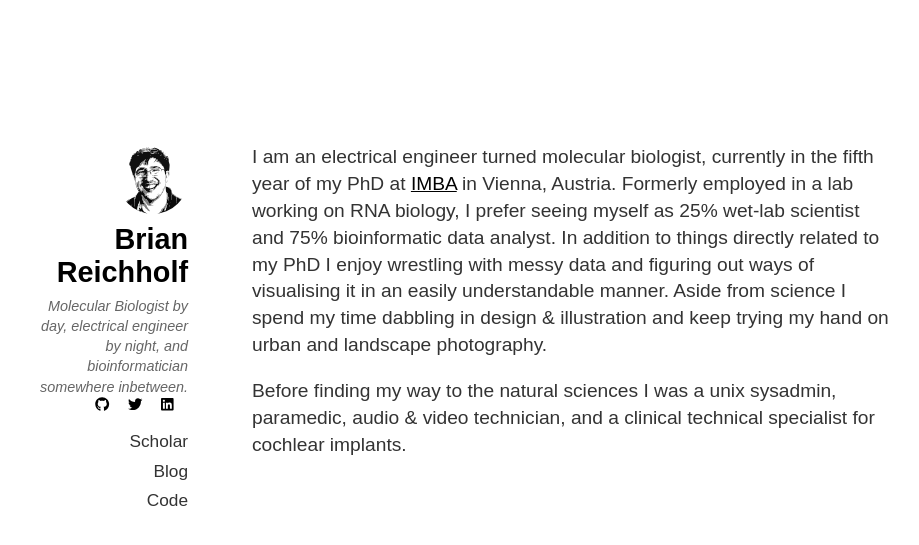
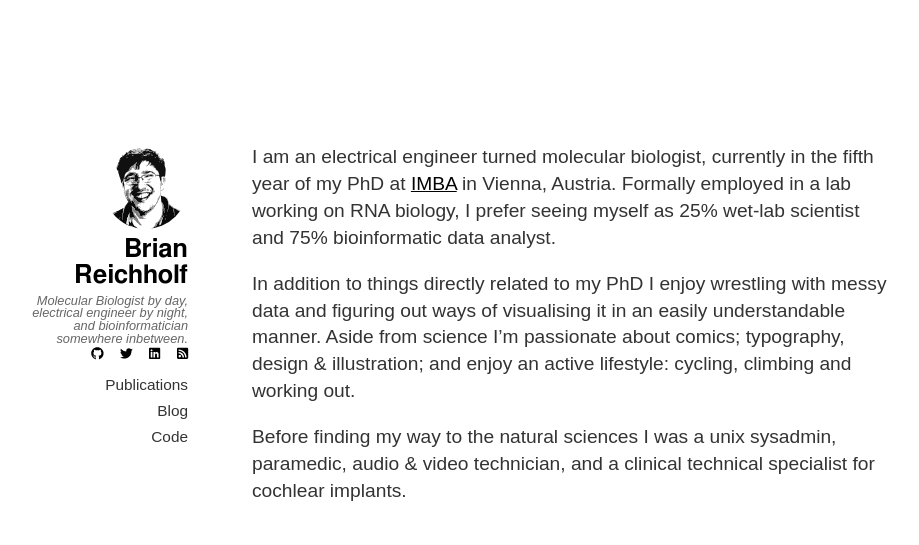
Before and after one commit to breichholf/breichholf.github.io, a Jekyll site: the page built from index.md, in a window 1280 px wide. Shown: the top 545 px of the page, without its empty margins (132-1051 px from the left). Built offline with Jekyll 4.4.1, drawn with Linux system fonts in a browser that asks for light colours.

Commit message:
Minor tweaks overall

```diff
--- a/_includes/head.html
+++ b/_includes/head.html
@@ -12,6 +12,8 @@
 
         <script src=http://cdn.mathjax.org/mathjax/latest/MathJax.js?config=TeX-AMS_HTML.js type=text/javascript></script>
         <script defer src="/css/font-awesome/js/fa-brands.min.js" ></script>
+        <script defer src="/css/font-awesome/js/fa-regular.min.js" ></script>
+        <script defer src="/css/font-awesome/js/fa-solid.min.js" ></script>
         <script defer src="/css/font-awesome/js/fontawesome.min.js"></script>
         <script>
             MathJax.Hub.Config({
--- a/_includes/header.html
+++ b/_includes/header.html
@@ -12,7 +12,7 @@
     </div>
     <div class=home-nav>
         <ul>
-            <li><a href="https://scholar.google.at/citations?user=WUs-Q8AAAAAJ">Scholar</a></li>
+            <li><a href="https://scholar.google.at/citations?user=WUs-Q8AAAAAJ">Publications</a></li>
             <li><a href="/blog/">Blog</a></li>
             <li><a href="{{ site.github_url }}">Code</a></li>
         </ul>
--- a/_includes/post-meta.html
+++ b/_includes/post-meta.html
@@ -4,7 +4,7 @@
     {% else %}
         {% assign item = page %}
     {% endif %}
-    <li class=publish-time><i class=icon-calendar></i>{{ item.date | date: "%B %d, %Y" }}</li>
+    <li class=publish-time><i class="far fa-calendar-alt"></i>{{ item.date | date: "%B %d, %Y" }}</li>
     {% for tag in item.tags %}
         <li>&middot;</li>
         <li><a href="/tags/#{{ tag }}-ref">#{{ tag }}</a></li>
--- a/css/style.css
+++ b/css/style.css
@@ -41,6 +41,12 @@ aside #markdown-toc {
 aside h1, aside h2, aside h3, aside h4 {
     font-variant: small-caps;
     margin: 0 0 0.5em 0;
+}
+
+h1, h2, h3, h4 {
+    font-family: FreeSans, Arimo, "Droid Sans", Helvetica, Arial, sans-serif;
+    line-height: 1em;
+    color: #000;
 }
 
 aside ul {
@@ -91,18 +97,18 @@ p code, ul code {
 }
 
 .author-info {
-    font-size: 0.9em;
+    font-size: 0.8em;
     float: right;
     text-align: right;
     width: 165px;
 }
 
 .author-image {
-    -webkit-border-radius: 95px;
-    -moz-border-radius: 95px;
-    border-radius: 95px;
-    height: 70px;
-    width: 70px;
+    -webkit-border-radius: 115px;
+    -moz-border-radius: 115px;
+    border-radius: 115px;
+    height: 85px;
+    width: 85px;
 }
 
 .author-name {
@@ -137,7 +143,7 @@ p code, ul code {
 .author-bio {
     color: #666;
     font-style: italic;
-    line-height: 1.4em;
+    line-height: 1em;
     margin-top: 0.5em;
 }
 
--- a/index.md
+++ b/index.md
@@ -6,7 +6,9 @@ permalink: /
 ---
 
 {: style="margin-top:0; margin-bottom: 0;"}
-I am an electrical engineer turned molecular biologist, currently in the fifth year of my PhD at [IMBA][1] in Vienna, Austria. Formerly employed in a lab working on RNA biology, I prefer seeing myself as 25% wet-lab scientist and 75% bioinformatic data analyst. In addition to things directly related to my PhD I enjoy wrestling with messy data and figuring out ways of visualising it in an easily understandable manner. Aside from science I spend my time dabbling in design & illustration and keep trying my hand on urban and landscape photography.
+I am an electrical engineer turned molecular biologist, currently in the fifth year of my PhD at [IMBA][1] in Vienna, Austria. Formally employed in a lab working on RNA biology, I prefer seeing myself as 25% wet-lab scientist and 75% bioinformatic data analyst.
+
+In addition to things directly related to my PhD I enjoy wrestling with messy data and figuring out ways of visualising it in an easily understandable manner. Aside from science I'm passionate about comics; typography, design & illustration; and enjoy an active lifestyle: cycling, climbing and working out.
 
 Before finding my way to the natural sciences I was a unix sysadmin, paramedic, audio & video technician, and a clinical technical specialist for cochlear implants.
 
```
Also changed, not shown: README.md, css/pure-min.css.
